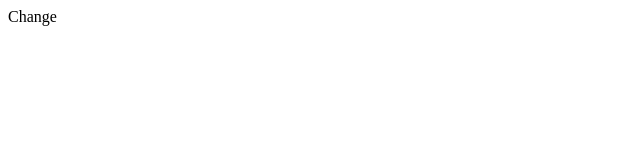
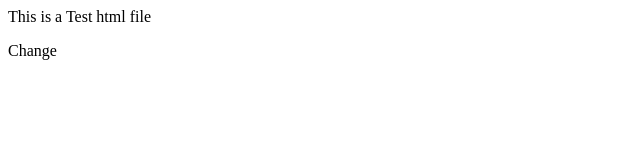
Before and after one commit to rrclark1972/Sample-Repository, a plain HTML site: page index1.html in a window 1280 px wide. Shown: the whole page, without its empty margins (0-640 px from the left). Drawn offline with Linux system fonts and the light colour scheme.

Commit message:
file modified

```diff
--- a/index1.html
+++ b/index1.html
@@ -1 +1,6 @@
+<html>
+	<body>
+	<p> This is a Test html file </p>
+	</body>
+	</html>
 Change
```
Also changed, not shown: 1 other file.
